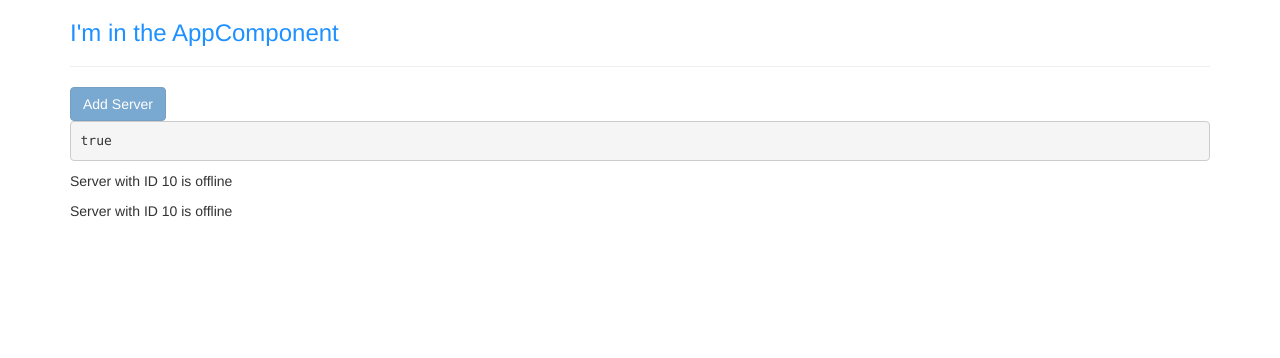
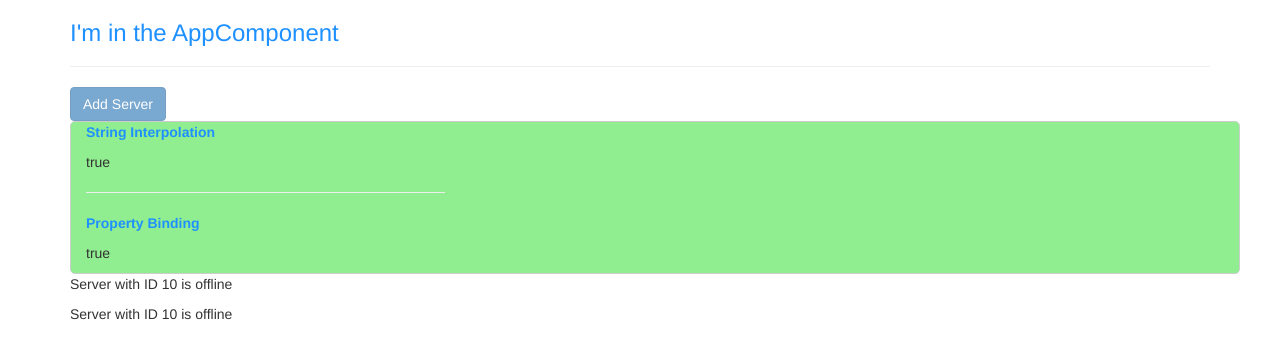
Before and after one commit to Manoj85/Angular5-Apps, an Angular app in the folder first-app/: page / in a window 1280 px wide. Shown: the top 358 px of the page. Built offline with nearby package versions, Linux system fonts and the light colour scheme.

Commit message:
String Interpolation vs. Property Binding

```diff
--- a/first-app/src/app/servers/servers.component.css
+++ b/first-app/src/app/servers/servers.component.css
@@ -0,0 +1,10 @@
+.container {
+  background: lightgreen;
+  border: solid 1px #ccc;
+  border-radius: 5px;
+}
+
+.heading {
+  font-weight: bold;
+  color: dodgerblue;
+}
--- a/first-app/src/app/servers/servers.component.html
+++ b/first-app/src/app/servers/servers.component.html
@@ -1,4 +1,16 @@
 <div class="btn btn-primary" [attr.disabled]="!allowNewServer">Add Server</div>
-    <pre>{{allowNewServer}}</pre>
+
+<div class="container">
+  <div class="row">
+    <div class="col-xs-4">
+      <p class="heading">String Interpolation</p>
+      <p>{{allowNewServer}}</p>
+      <hr/>
+      <p class="heading">Property Binding</p>
+      <p [innerText]="allowNewServer"></p>
+    </div>
+  </div>
+</div>
+
 <app-server></app-server>
 <app-server></app-server>
```
